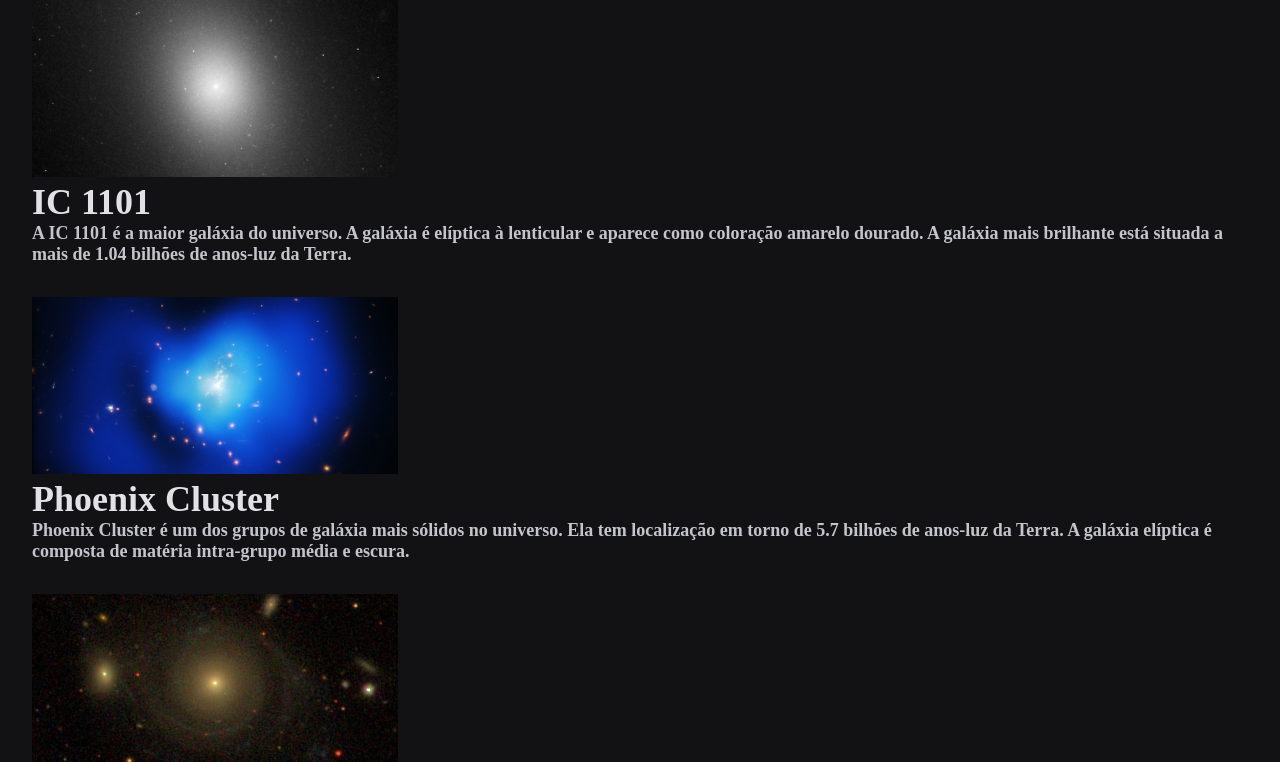
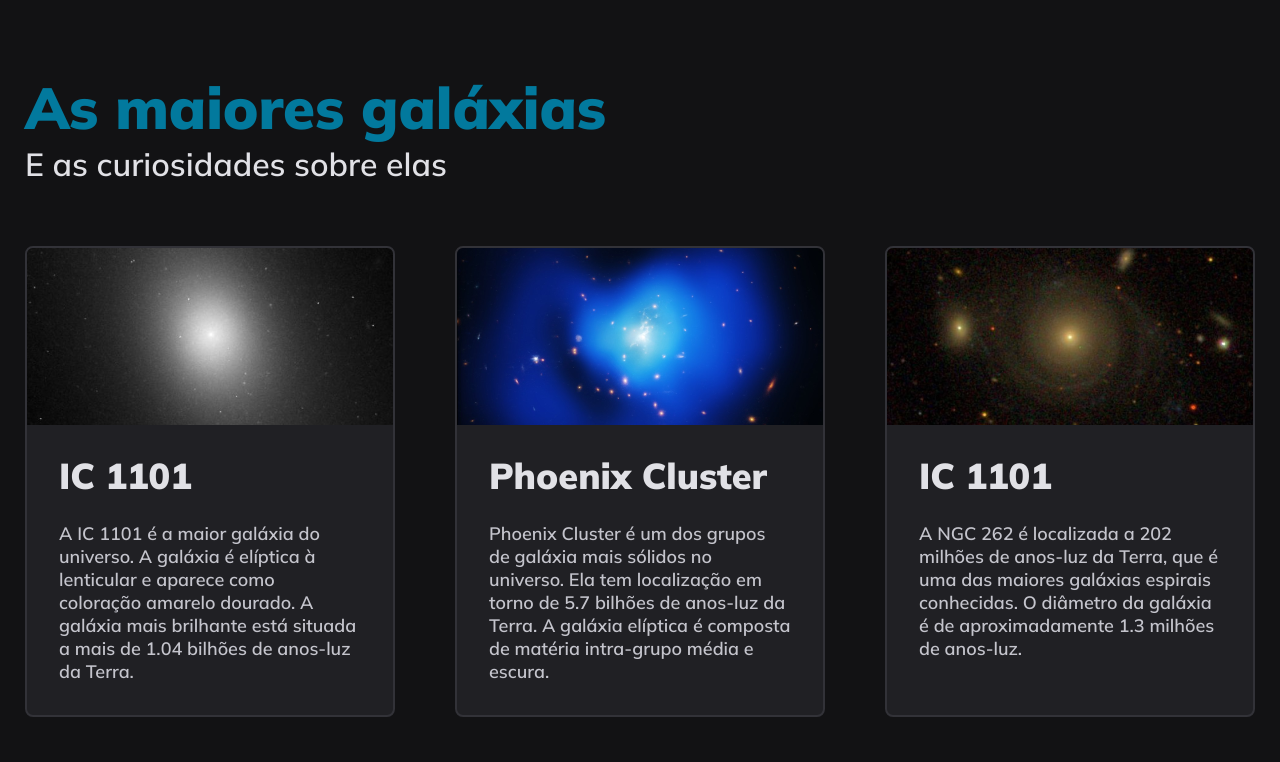
Before and after one commit to Andreamaral25/galaxies, a plain HTML site: page index.html in a window 1280 px wide. Shown: the top 762 px of the page. Drawn offline with Linux system fonts and the light colour scheme.

Commit message:
Projeto Finalizado

```diff
--- a/index.html
+++ b/index.html
@@ -1,14 +1,24 @@
 <!DOCTYPE html>
 <html lang="pt-br">
 <head>
+
+    <link rel="preconnect" href="https://fonts.gstatic.com" crossorigin>
+    <link rel="preconnect" href="https://fonts.googleapis.com">
+    <link href="https://fonts.googleapis.com/css2?family=Epilogue:wght@400;700;800&family=Mulish:wght@400;600;900&family=Source+Code+Pro:wght@400;700&family=Source+Serif+4:opsz,wght@8..60,500&display=swap" rel="stylesheet">
+
     <meta charset="UTF-8">
     <meta name="viewport" content="width=device-width, initial-scale=1.0">
+
 
     <title>Galaxies</title>
     <link rel="stylesheet" href="style.css">
 
 </head>
 <body>
+    <header>
+        <h1>As maiores galáxias</h1>
+        <p>E as curiosidades sobre elas</p>
+    </header>
     <main>
         <div class="card">
             <img src="./assets/image 1.png" alt="IC 1101">
--- a/style.css
+++ b/style.css
@@ -4,22 +4,63 @@
     box-sizing: border-box;
 }
 
+:root {
+    font-family: Mulish;
+}
+
 body {
     background: #121214;
+    padding: 72px 104px;
+
+    display: grid;
+    justify-content: center;
+}
+
+header h1 {
+    font-weight: 900;
+    font-size: 58px;
+    line-height: 72px;
+
+    color: #02799d;
+}
+
+header p {
+    font-weight: 600;
+    font-size: 32px;
+    line-height: 40px;
+
+    color:#E1E1E6;
+    margin-bottom: 62px;
+}
+
+main {
+    display: grid;
+    grid-template-columns: repeat(3, 370px);
+
+    /* short command
+    row-gap: 48px;
+    column-gap: 60px; */
+    gap: 48px 60px;
 }
 
 .card {
-    padding: 0 32px 32px;
+
+    background: #202024;
+    border: 2px solid #323238;
+    border-radius: 8px;
+    overflow: hidden;
 }
 
 .card h2 {
     color: #e1e1e6;
     font-weight: 900;
     font-size: 36px;
+    padding: 24px 32px 0;
 }
 
 .card p {
     color: #c4c4cc;
     font-size: 18px;
     font-weight: 600;
+    padding: 24px 32px 32px;
 }
```
